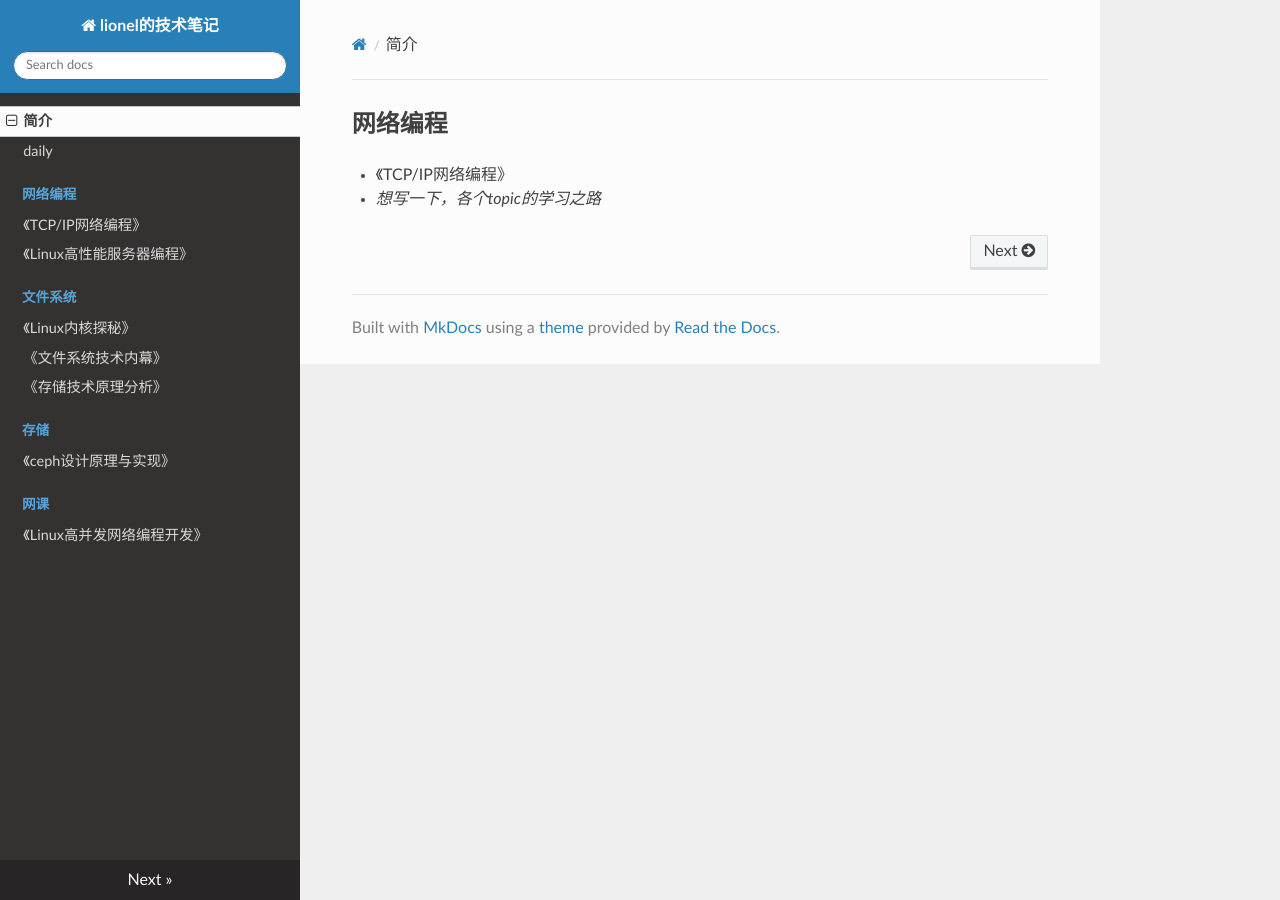
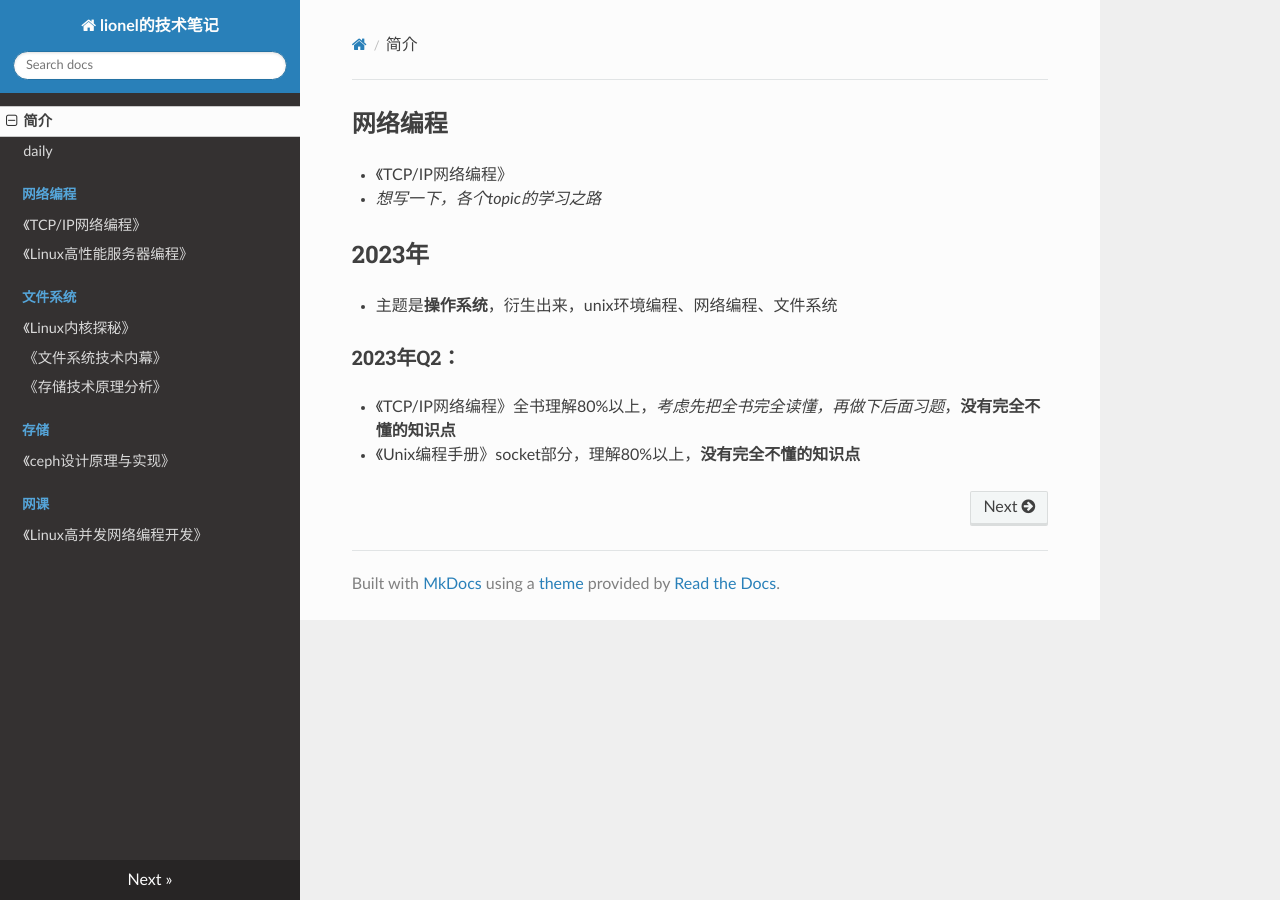
Before and after one commit to wolflion/booknotes, an MkDocs documentation site: the page built from docs/index.md, in a window 1280 px wide. Built offline with MkDocs 1.6.1, drawn with Linux system fonts in a browser that asks for light colours; nearby versions of some CDN libraries.

Commit message:
update0412

```diff
--- a/docs/index.md
+++ b/docs/index.md
@@ -2,3 +2,12 @@
 
 + 《TCP/IP网络编程》
 + *想写一下，各个topic的学习之路*
+
+## 2023年
+
++ 主题是**操作系统**，衍生出来，unix环境编程、网络编程、文件系统
+
+### 2023年Q2：
+
++ 《TCP/IP网络编程》全书理解80%以上，*考虑先把全书完全读懂，再做下后面习题*，**没有完全不懂的知识点**
++ 《Unix编程手册》socket部分，理解80%以上，**没有完全不懂的知识点**
--- a/mkdocs.yml
+++ b/mkdocs.yml
@@ -1,5 +1,6 @@
 site_name: lionel的技术笔记
 theme: readthedocs
+#theme: material
 extra_javascript:
     - https://cdnjs.cloudflare.com/ajax/libs/mathjax/2.7.0/MathJax.js?config=TeX-AMS-MML_HTMLorMML
 
@@ -7,6 +8,32 @@ extra_javascript:
 #  - mdx_truly_sane_lists
 #  - mdx_math:
 #      enable_dollar_delimiter: True  #for use of inline $..$
+markdown_extensions:
+  - mdx_truly_sane_lists
+#  - mdx_math:
+ #     enable_dollar_delimiter: True  #for use of inline $..$
+  - abbr
+  - pymdownx.caret
+  - pymdownx.mark
+  - pymdownx.tilde
+  - md_in_html
+  - pymdownx.arithmatex:  # latex支持
+      generic: true
+  - toc:
+      permalink: true # 固定标题位置为当前位置
+  - pymdownx.highlight: # 代码块高亮
+      anchor_linenums: true
+      # linenums: true # 显示行号
+      # auto_title: true # 显示编程语言名称
+  - pymdownx.inlinehilite
+  - pymdownx.snippets
+  - pymdownx.superfences
+  - attr_list
+ # - pymdownx.emoji:
+  #    emoji_index: !!python/name:materialx.emoji.twemoji
+   #   emoji_generator: !!python/name:materialx.emoji.to_svg
+  - pymdownx.superfences # 代码块高亮插件
+  - meta # 支持Markdown文件上方自定义标题标签等
 
 nav:
     - 简介: 'index.md'
```
Also changed, not shown: ReadMe.md (added, +1 -0 lines), docs/10network/TCPIP网络编程.md (+13 -35 lines).
